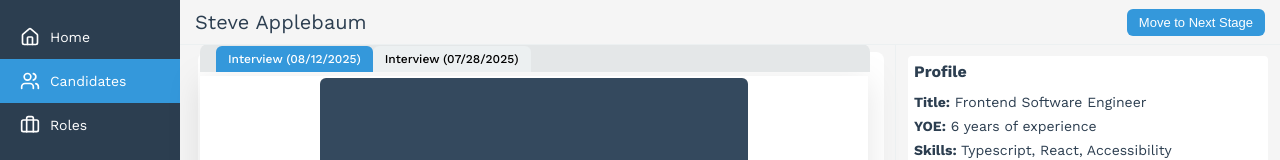
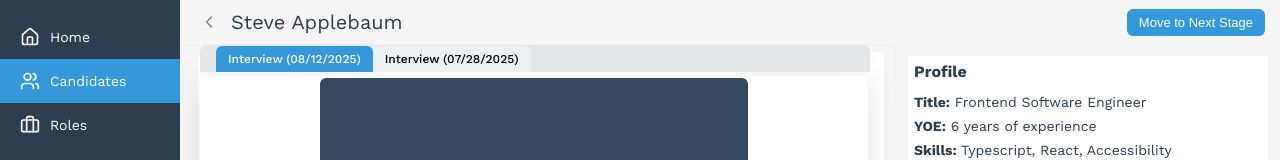
Before and after one commit to ptvans/candidate-management, a React (Create React App) app: page /#/candidate/1 in a window 1280 px wide. Shown: the top 160 px of the page. Built offline with nearby package versions, Linux system fonts and the light colour scheme.

Commit message:
styling updates

```diff
--- a/src/pages/CandidateDetail.css
+++ b/src/pages/CandidateDetail.css
@@ -68,6 +68,30 @@
   right: 0;
   border-bottom: 1px solid #ecf0f1;
   height: 36px;
+}
+
+.header-left {
+  display: flex;
+  align-items: center;
+  gap: 8px;
+}
+
+.back-button {
+  background: none;
+  border: none;
+  color: #7f8c8d;
+  cursor: pointer;
+  padding: 4px;
+  border-radius: 4px;
+  display: flex;
+  align-items: center;
+  justify-content: center;
+  transition: all 0.2s ease;
+}
+
+.back-button:hover {
+  background-color: #ecf0f1;
+  color: #2c3e50;
 }
 
 .content-header h1 {
@@ -398,7 +422,47 @@
   color: #e74c3c;
 }
 
+.strengths-weaknesses-content {
+  padding: 12px;
+}
+
+.strengths-weaknesses-content .strengths-section {
+  margin-bottom: 20px;
+}
+
+.strengths-weaknesses-content .weaknesses-section {
+  margin-bottom: 0;
+}
+
+.strengths-weaknesses-content h4 {
+  color: #2c3e50;
+  font-size: 14px;
+  margin-bottom: 8px;
+  font-weight: 600;
+}
+
+.strengths-text {
+  background-color: #e8f5e8;
+  padding: 12px;
+  border-radius: 6px;
+  line-height: 1.5;
+  color: #2c3e50;
+  font-size: 13px;
+  border-left: 4px solid #27ae60;
+}
+
+.weaknesses-text {
+  background-color: #fdf2f2;
+  padding: 12px;
+  border-radius: 6px;
+  line-height: 1.5;
+  color: #2c3e50;
+  font-size: 13px;
+  border-left: 4px solid #e74c3c;
+}
+
 .right-sidebar {
+  background-color:#f5f5f5;
   width: 360px;
   padding: 12px;
   overflow-y: auto;
--- a/src/pages/CandidateDetail.tsx
+++ b/src/pages/CandidateDetail.tsx
@@ -1,14 +1,19 @@
 import React, { useState } from 'react';
-import { useParams } from 'react-router-dom';
-import { Home, Users, Briefcase, HelpCircle, Play, Pause, Volume2, Maximize2, Plus, Minus } from 'lucide-react';
+import { useParams, useNavigate } from 'react-router-dom';
+import { Home, Users, Briefcase, HelpCircle, Play, Pause, Volume2, Maximize2, Plus, Minus, ChevronLeft } from 'lucide-react';
 import './CandidateDetail.css';
 
 const CandidateDetail: React.FC = () => {
   const { id } = useParams<{ id: string }>();
+  const navigate = useNavigate();
   const [isPlaying, setIsPlaying] = useState(false);
   const [activeTab, setActiveTab] = useState('criteria');
   const [activeInterviewTab, setActiveInterviewTab] = useState(0);
   const [showResumeSummary, setShowResumeSummary] = useState(true);
+
+  const handleBackToCandidateList = () => {
+    navigate('/');
+  };
 
   const candidate = {
     id: parseInt(id || '1'),
@@ -69,7 +74,9 @@ const CandidateDetail: React.FC = () => {
         { name: 'Concrete Technical Details', score: 'positive', timestamp: '02:01', reason: 'Reason reason reason' },
         { name: 'Problem Solving Approach', score: 'positive', timestamp: '03:15', reason: 'Reason reason reason' },
         { name: 'Business Impact', score: 'negative', timestamp: '04:30', reason: 'Reason reason reason' }
-      ]
+      ],
+      strengths: "The candidate demonstrated excellent technical depth when discussing their recent React dashboard project. They provided specific details about implementing real-time data visualization using D3.js and WebSocket connections. Their systematic approach to debugging performance issues showed strong problem-solving methodology. They clearly articulated the technical challenges they faced with state management in complex component trees and how they resolved them using Redux Toolkit.",
+      weaknesses: "While the candidate showed good technical knowledge, they struggled to quantify the business impact of their work. They mentioned the dashboard 'improved user experience' but couldn't provide specific metrics like user engagement increases or time savings. The candidate also seemed uncertain about how their technical decisions aligned with broader product strategy and had limited awareness of the project's ROI."
     },
     {
       id: 2,
@@ -79,7 +86,9 @@ const CandidateDetail: React.FC = () => {
         { name: 'Technical Complexity', score: 'positive', timestamp: '05:45', reason: 'Reason reason reason' },
         { name: 'Solution Quality', score: 'positive', timestamp: '07:20', reason: 'Reason reason reason' },
         { name: 'Learning & Growth', score: 'positive', timestamp: '08:15', reason: 'Reason reason reason' }
-      ]
+      ],
+      strengths: "Excellent problem-solving approach when tackling the complex performance optimization challenge. The candidate showed strong analytical thinking by systematically profiling the application, identifying bottlenecks, and implementing targeted solutions. Their use of React.memo, useMemo, and lazy loading demonstrated deep understanding of performance optimization techniques. They also showed good learning agility by researching and implementing Web Workers for heavy computational tasks.",
+      weaknesses: "The candidate took longer than expected to identify the root cause of the performance issues, suggesting they could improve their debugging methodology. They also admitted to not considering the solution's impact on code maintainability initially, which led to technical debt that needed addressing later. Limited experience with performance monitoring tools beyond basic browser dev tools was evident."
     },
     {
       id: 3,
@@ -89,7 +98,9 @@ const CandidateDetail: React.FC = () => {
         { name: 'Communication Skills', score: 'positive', timestamp: '10:30', reason: 'Reason reason reason' },
         { name: 'Team Collaboration', score: 'positive', timestamp: '12:05', reason: 'Reason reason reason' },
         { name: 'Conflict Resolution', score: 'negative', timestamp: '13:45', reason: 'Reason reason reason' }
-      ]
+      ],
+      strengths: "Strong collaboration skills demonstrated through the successful API integration project with backend and design teams. The candidate showed excellent communication by creating technical documentation that non-technical stakeholders could understand. They took initiative in setting up regular sync meetings and used visual tools like Figma to align with designers. Good empathy and understanding of different team perspectives was evident.",
+      weaknesses: "The candidate struggled with conflict resolution when disagreements arose about API design decisions. They admitted to avoiding direct confrontation initially, which led to delayed decision-making. Limited experience in leading cross-functional initiatives was apparent. They also showed some difficulty in translating business requirements into technical specifications without multiple clarification rounds."
     },
     {
       id: 4,
@@ -99,7 +110,9 @@ const CandidateDetail: React.FC = () => {
         { name: 'Framework Knowledge', score: 'positive', timestamp: '15:20', reason: 'Reason reason reason' },
         { name: 'Learning Approach', score: 'positive', timestamp: '16:55', reason: 'Reason reason reason' },
         { name: 'Technology Trends', score: 'positive', timestamp: '18:10', reason: 'Reason reason reason' }
-      ]
+      ],
+      strengths: "Comprehensive knowledge of React ecosystem including hooks, context API, and modern patterns. Good understanding of Next.js for SSR and static generation. The candidate actively follows industry trends through tech blogs, conferences, and contributes to open source projects. Their learning approach is systematic - they mentioned building personal projects to test new technologies before implementing them at work. Strong awareness of performance implications of different framework choices.",
+      weaknesses: "Limited hands-on experience with other major frameworks like Vue or Angular, which could limit adaptability in diverse tech environments. The candidate mentioned being 'sometimes overwhelmed' by the pace of JavaScript ecosystem changes, suggesting they might struggle with rapid technology adoption. They also showed gaps in understanding newer technologies like Server Components and their practical applications in production environments."
     }
   ];
 
@@ -134,7 +147,12 @@ const CandidateDetail: React.FC = () => {
       {/* Main Content */}
       <div className="main-content">
         <div className="content-header">
+          <div className="header-left">
+            <button className="back-button" onClick={handleBackToCandidateList}>
+              <ChevronLeft size={20} />
+            </button>
             <h1>{candidate.name}</h1>
+          </div>
           <button className="move-next-stage-btn">Move to Next Stage</button>
         </div>
 
@@ -233,6 +251,7 @@ const CandidateDetail: React.FC = () => {
                   </button>
                 </div>
 
+                {activeTab === 'criteria' ? (
                   <div className="criteria-table">
                     <table>
                       <thead>
@@ -261,6 +280,22 @@ const CandidateDetail: React.FC = () => {
                       </tbody>
                     </table>
                   </div>
+                ) : (
+                  <div className="strengths-weaknesses-content">
+                    <div className="strengths-section">
+                      <h4>Strengths</h4>
+                      <div className="strengths-text">
+                        {q.strengths}
+                      </div>
+                    </div>
+                    <div className="weaknesses-section">
+                      <h4>Weaknesses</h4>
+                      <div className="weaknesses-text">
+                        {q.weaknesses}
+                      </div>
+                    </div>
+                  </div>
+                )}
               </div>
             ))}
           </div>
```
Lines whose indentation alone changed are shown as unchanged.
